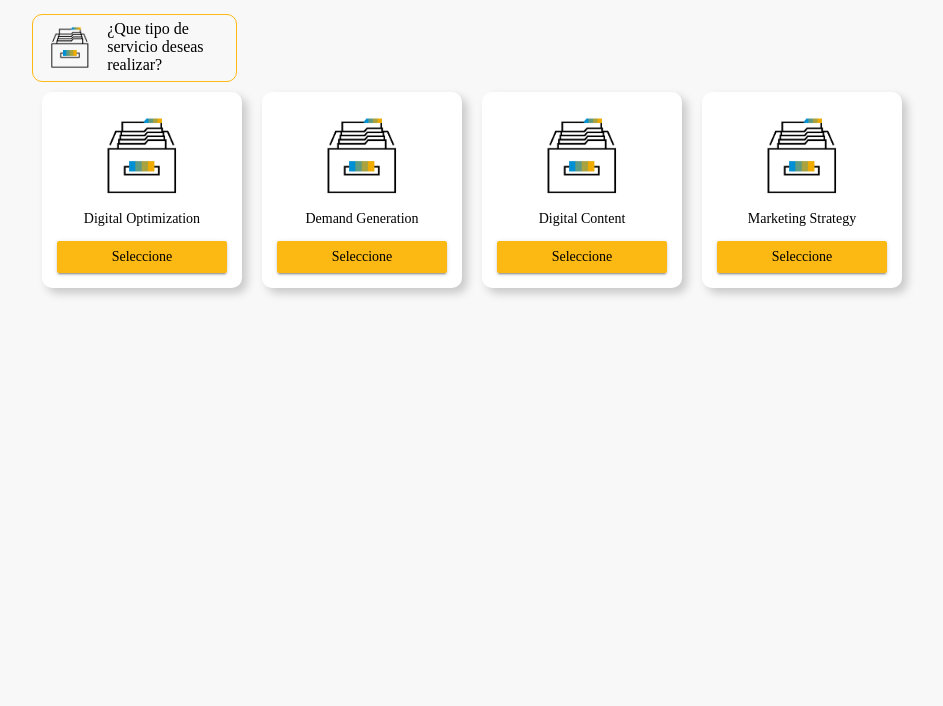
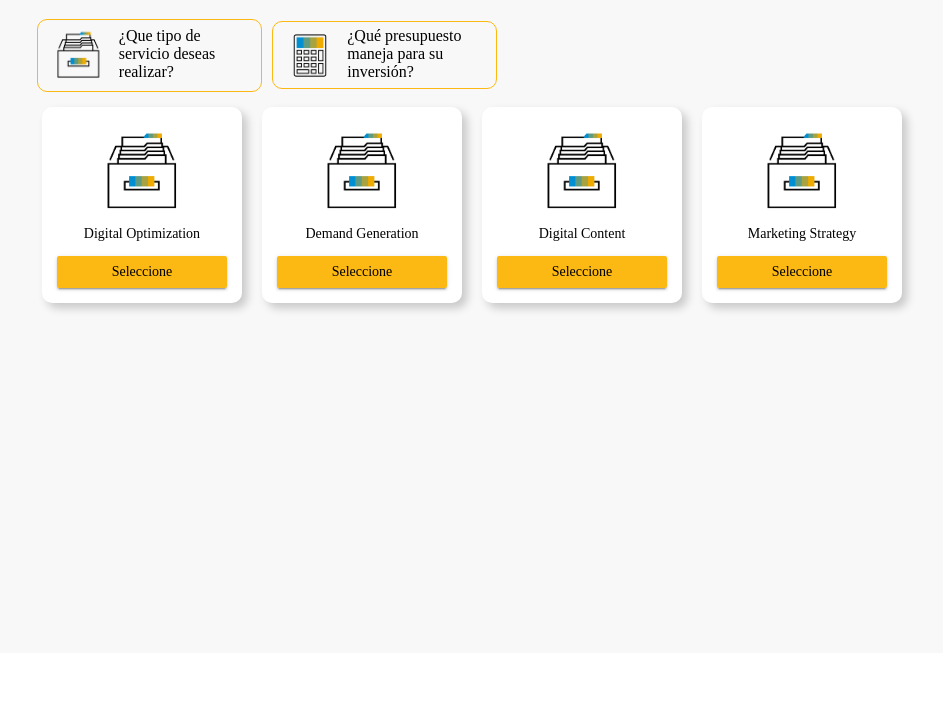
Before and after one commit to jhonataniberico/ebook, a CodeIgniter app: the page made by application/views/v_home.php in a window 1280 px wide. Shown: the part 325-1031 px from the top of the page, without its empty margins (98-1041 px from the left). After the commit the page ends 638 px from the top, so only its background shows below. Run offline with CodeIgniter, Linux system fonts and the light colour scheme; data that the repository does not hold is empty; some libraries are stand-ins or nearby versions.

Commit message:
asdsadsa

```diff
--- a/application/views/v_home.php
+++ b/application/views/v_home.php
@@ -124,15 +124,25 @@
                             </div>
                         </div> -->
                         <div class="js-card--large">
-                            <div class="js-card--large__content">
-                                <div class="js-card--large__content-tipo">
-                                    <img src="<?php echo RUTA_IMG?>cards/servicio.png">
+                            <div class="js-flex">
+                                <div class="js-card--large__content">
+                                    <div class="js-card--large__content-tipo">
+                                        <img src="<?php echo RUTA_IMG?>cards/servicio.png">
+                                    </div>
+                                    <div class="js-card--large__content-name">
+                                        <small>¿Que tipo de servicio deseas realizar?</small>
+                                    </div>
                                 </div>
-                                <div class="js-card--large__content-name">
-                                    <small>¿Que tipo de servicio deseas realizar?</small>
+                                <div class="js-card--large__content">
+                                    <div class="js-card--large__content-tipo">
+                                        <img src="<?php echo RUTA_IMG?>cards/inversion.png">
+                                    </div>
+                                    <div class="js-card--large__content-name">
+                                        <small>¿Qué presupuesto maneja para su inversi&oacute;n?</small>
+                                    </div>
                                 </div>
                             </div>
-                            <div class="js-flex">
+                            <div class="js-flex js-absolute">
                                 <div class="js-card__servicio">
                                     <div class="js-card__servicio--contenido">
                                         <img src="<?php echo RUTA_IMG?>cards/servicio.png">
@@ -177,14 +187,6 @@
                             </div> -->
                         </div>
                         <div id="cardPresupuesto" class="js-card--large opacity-done">
-                            <div class="js-card--large__content">
-                                <div class="js-card--large__content-tipo">
-                                    <img src="<?php echo RUTA_IMG?>cards/inversion.png">
-                                </div>
-                                <div class="js-card--large__content-name">
-                                    <small>¿Qué presupuesto maneja para su inversi&oacute;n?</small>
-                                </div>
-                            </div>
                             <div class="js-flex">
                                 <div class="js-card__servicio">
                                     <div class="js-card__servicio--contenido">
--- a/public/css/style.styl
+++ b/public/css/style.styl
@@ -360,7 +360,8 @@ img
 		padding 5px 10px
 		text-align center
 		width 100%
-		max-width 205px
+		max-width 225px
+		margin 5px
 		.js-card--large__content-imagen
 			flexCenter()
 			justify-content center
```
Also changed, not shown: public/css/style.css.
